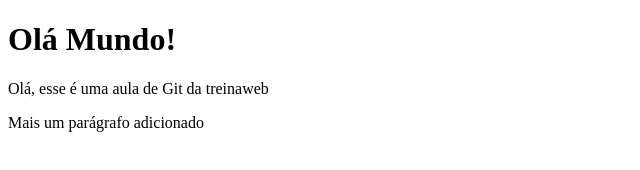
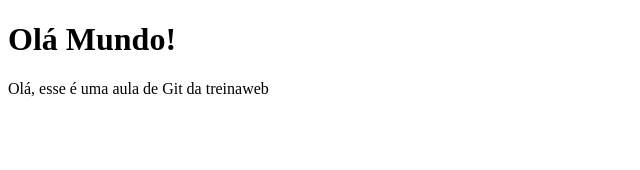
Before and after one commit to luhrocha/aula_git, a plain HTML site: page index.html in a window 1280 px wide. Shown: the whole page, without its empty margins (0-640 px from the left). Drawn offline with Linux system fonts and the light colour scheme.

Commit message:
Revert "Adicionando parágrafo e arquivo de texto"
This reverts commit 51407cac55ed679859be873c6e296a0040090c1f.

```diff
--- a/index.html
+++ b/index.html
@@ -4,6 +4,5 @@
 <body>
 	<h1>Olá Mundo!</h1>
 <p>Olá, esse é uma aula de Git da treinaweb</p>
-<p>Mais um parágrafo adicionado</p>
 </body>
 </html>
```
Also changed, not shown: aula.txt (deleted).
